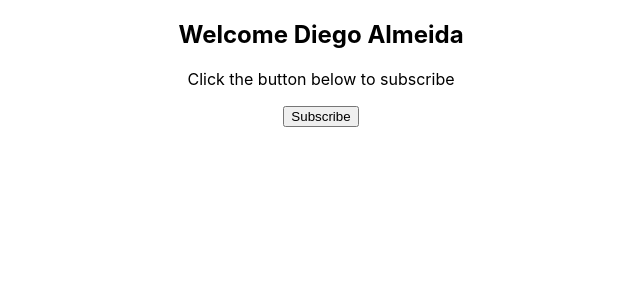
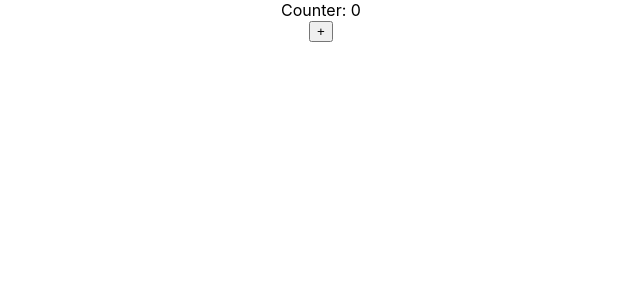
Before and after one commit to dyhalmeida/react-tutorial, a React (Create React App) app: page / in a window 1280 px wide. Shown: the top 300 px of the page, without its empty margins (319-959 px from the left). Built offline with nearby package versions, Linux system fonts and the light colour scheme.

Commit message:
08 - setState

```diff
--- a/src/App.js
+++ b/src/App.js
@@ -1,15 +1,12 @@
 import React from 'react';
 import './App.css';
 
-import Welcome from './components/Welcome';
+import Counter from './components/Counter';
 
 function App() {
   return (
     <div className="App">
-     <Welcome
-      firstname="Diego"
-      lastname="Almeida"
-    />
+      <Counter />
     </div>
   );
 }
--- /dev/null
+++ b/src/components/Counter/index.js
@@ -0,0 +1,52 @@
+import React from 'react';
+
+export default class Counter extends React.Component {
+
+  /**
+   * Não Modifique o State Diretamente, utilize o setState
+   *
+   * setSate é assicrono, utilize segundo argumento de callback
+   *
+   * Atualizações de State São Mescladas, utlize função no lugar de objeto
+   * para atualizar state
+   *
+   */
+
+  constructor(props) {
+    super(props);
+    this.state = {
+      count: 0,
+    }
+  }
+
+  handleClickIcrement() {
+
+    this.setState({
+      count: this.state.count + 1,
+    }, () => console.log(this.state.count) )
+
+    // this.setState((prevState, props) => ({
+    //   count: prevState.count + 1,
+    // }));
+
+    // console.log(this.state.count);
+
+  }
+
+  handleClickFiveIcrement() {
+    this.handleClickIcrement();
+    this.handleClickIcrement();
+    this.handleClickIcrement();
+    this.handleClickIcrement();
+    this.handleClickIcrement();
+  }
+
+  render() {
+    return (
+      <div>
+        <div>Counter: { this.state.count }</div>
+        <button onClick={ () => this.handleClickIcrement() }>+</button>
+      </div>
+    );
+  }
+}
```
